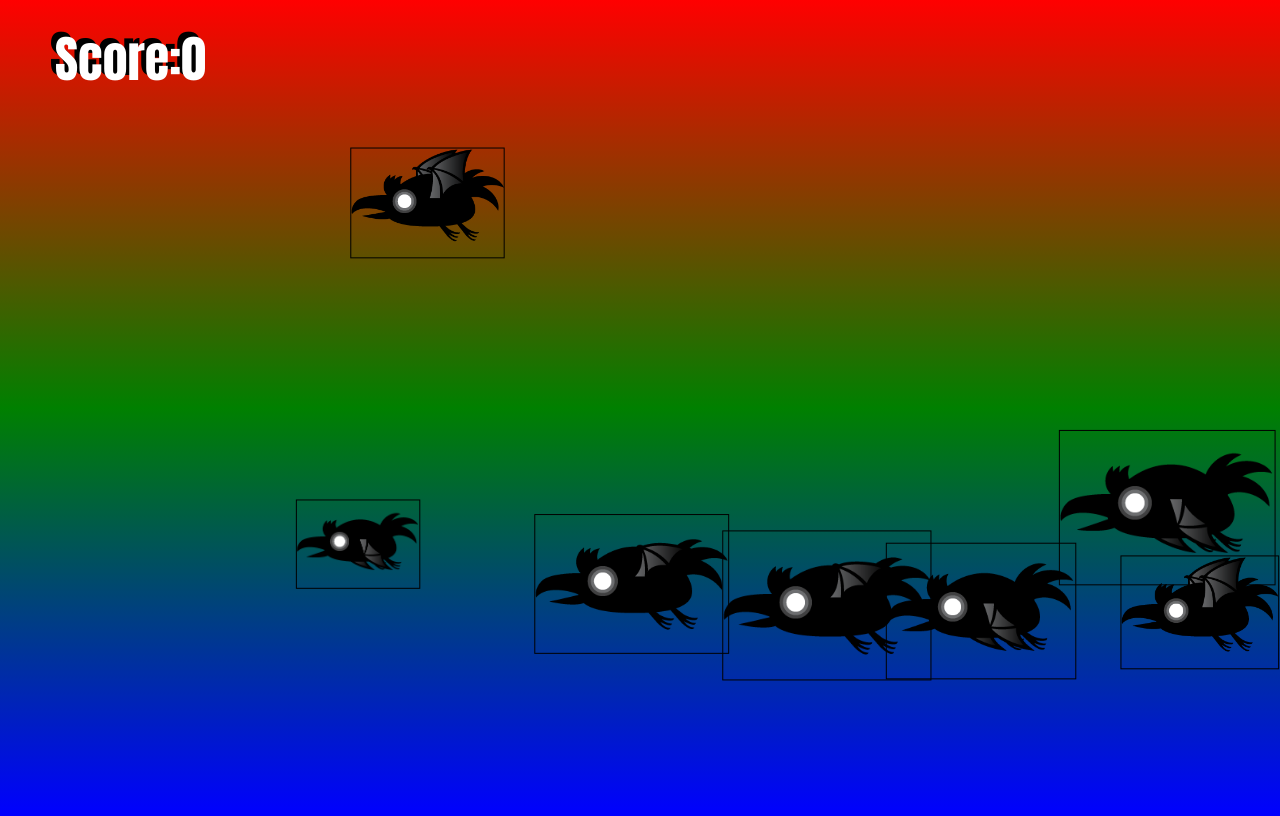
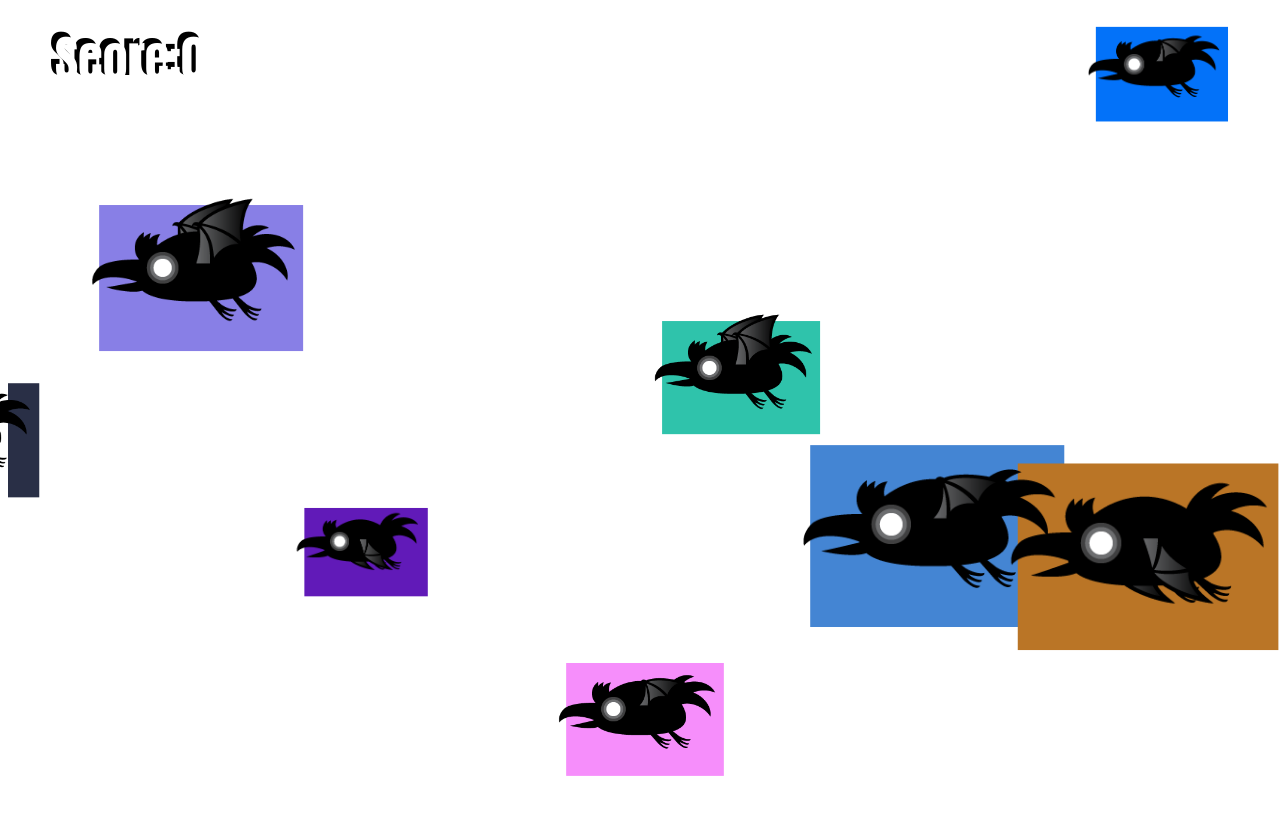
Before and after one commit to youngjerald239/JavaScript_Shooter, a plain HTML site: page index.html in a window 1280 px wide. Drawn offline with Linux system fonts and the light colour scheme.

Commit message:
added collision clearRect

```diff
--- a/script.js
+++ b/script.js
@@ -4,9 +4,9 @@ canvas.width = window.innerWidth
 canvas.height = window.innerHeight
 
 const collisionCanvas = document.getElementById('collisionCanvas')
-const collisionCtx = canvas.getContext('2d')
-canvas.width = window.innerWidth
-canvas.height = window.innerHeight
+const collisionCtx = collisionCanvas.getContext('2d')
+collisionCanvas.width = window.innerWidth
+collisionCanvas.height = window.innerHeight
 
 let score = 0
 ctx.font = '50px Impact'
@@ -34,6 +34,8 @@ class Raven {
         this.maxFrame = 4
         this.timeSinceFlap = 0
         this.flapInterval = Math.random() * 50 + 50
+        this.randomColors = [Math.floor(Math.random() * 255), Math.floor(Math.random() * 255), Math.floor(Math.random() * 255)]
+        this.color = 'rgb(' + this.randomColors[0] + ',' + this.randomColors[1] + ',' + this.randomColors[2] + ')'
     }
 
     update(deltatime){
@@ -51,7 +53,8 @@ class Raven {
         }
     }
     draw() {
-        ctx.strokeRect(this.x, this.y, this.width, this.height)
+        collisionCtx.fillStyle = this.color
+        collisionCtx.fillRect(this.x, this.y, this.width, this.height)
         ctx.drawImage(this.image, this.frame * this.spriteWidth, 0, this.spriteWidth, this.spriteHeight, this.x, this.y, this.width, this.height)
     }
 }
@@ -70,12 +73,16 @@ window.addEventListener('click', function(e){
 
 function animate(timestamp) {
     ctx.clearRect(0, 0, canvas.width, canvas.height)
+    collisionCtx.clearRect(0, 0, canvas.width, canvas.height)
     let deltatime = timestamp - lastTime
     lastTime = timestamp
     timeToNextRaven += deltatime
     if (timeToNextRaven > ravenInterval) {
         ravens.push(new Raven())
         timeToNextRaven = 0
+        ravens.sort(function(a, b){
+            return a.width - b.width
+        })
     }
     drawScore();
     [...ravens].forEach(object => object.update(deltatime));
--- a/style.css
+++ b/style.css
@@ -1,5 +1,5 @@
 body {
-    background: linear-gradient(to bottom, red, green, blue);
+    background: linear-gradient();
     width: 100vw;
     height: 100vh;
     overflow: hidden;
@@ -12,3 +12,7 @@ body {
     width: 100%;
     height: 100%;
 }
+
+#collisionCanvas {
+
+}
```
